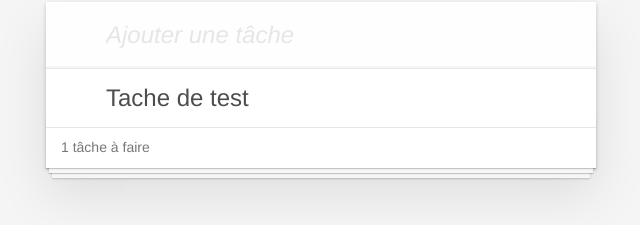
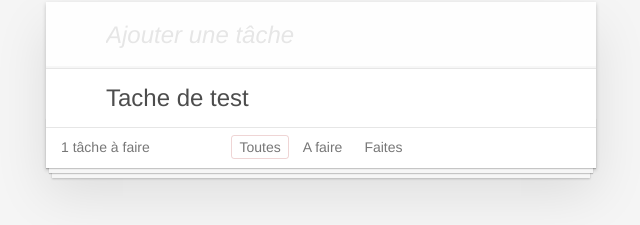
Before and after one commit to zyhou/todolist-vuejs, a Vue app: page / in a window 1280 px wide. Shown: the part 128-353 px from the top of the page, without its empty margins (319-959 px from the left). Built offline with nearby package versions, Linux system fonts and the light colour scheme.

Commit message:
Gestion filtre

```diff
--- a/src/components/Todos.vue
+++ b/src/components/Todos.vue
@@ -6,7 +6,7 @@
         </header>
         <div class="main">
             <ul class="todo-list">
-                <li class="todo" v-for="todo in todos" :class="{completed : todo.completed}">
+                <li class="todo" v-for="todo in filteredTodos" :class="{completed : todo.completed}">
                     <div class="view">
                         <input type="checkbox" v-model="todo.completed" class="toggle">
                         <label>{{ todo.name }}</label>
@@ -16,6 +16,11 @@
         </div>
         <footer class="footer">
             <span class="todo-count"><strong>{{ remaining }}</strong> tâche à faire</span>
+            <ul class="filters">
+                <li><a href="#" :class="{selected : filter === 'all'}" @click.prevent="filter = 'all'">Toutes</a></li>
+                <li><a href="#" :class="{selected : filter === 'todo'}" @click.prevent="filter = 'todo'">A faire</a></li>
+                <li><a href="#" :class="{selected : filter === 'done'}" @click.prevent="filter = 'done'">Faites</a></li>
+            </ul>
         </footer>
     </section>
 </template>
@@ -28,7 +33,8 @@
                 name: 'Tache de test',
                 completed: false
             }],
-            newTodo: ''
+            newTodo: '',
+            filter: 'all'
         }
     },
     methods: {
@@ -43,6 +49,15 @@
     computed: {
         remaining () {
             return this.todos.filter(todo => !todo.completed).length
+        },
+        filteredTodos () {
+            if (this.filter === 'todo') {
+                return this.todos.filter(todo => !todo.completed)
+            } else if (this.filter === 'done') {
+                return this.todos.filter(todo => todo.completed)
+            }
+
+            return this.todos
         }
     }
 }
```
